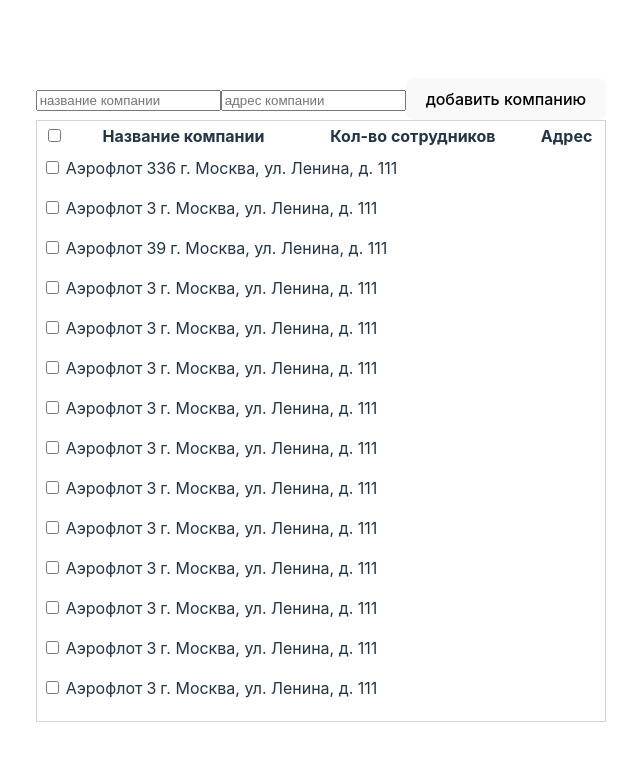
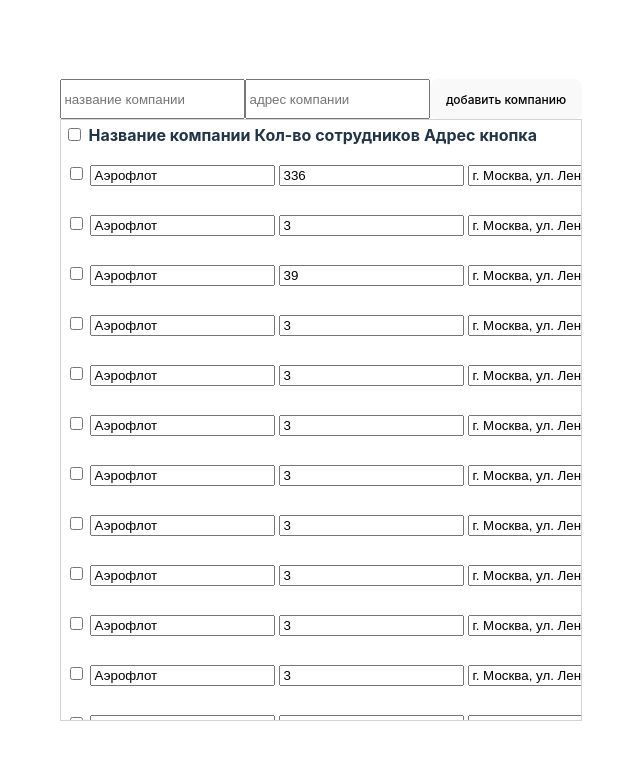
Before and after one commit to detkovvv/companies_table, a React (Vite) app: page / in a window 1280 px wide. Shown: the top 760 px of the page, without its empty margins (319-959 px from the left). Built offline with nearby package versions, Linux system fonts and the light colour scheme.

Commit message:
add form

```diff
--- a/src/components/CommonTable/CommonTable.tsx
+++ b/src/components/CommonTable/CommonTable.tsx
@@ -23,42 +23,43 @@
     const onChooseEmployee = (value: string[]) => setEmployeeList(value);
 
     const handleRemoveCompany = () => {
-        dispatch(removeCompany(companyList))
+        dispatch(removeCompany(companyList));
         setCompanyList([]);
     };
 
     const handleRemoveEmployee = () => {
-        dispatch(removeEmployee(employeeList))
+        dispatch(removeEmployee(employeeList));
         setEmployeeList([]);
     };
 
-    if(isLoading){
-        return(
-            <div style={{display: 'flex'}}>...isLoading</div>
-        )
+    if (isLoading) {
+        return (
+            <div style={{ display: 'flex' }}>...isLoading</div>
+        );
     }
 
     return (
         <div style={{ display: 'flex', justifyContent: 'flex-start', alignItems: 'start' }}>
-            <CompanyTable data={data} onChoose={onChooseCompany} />
-            <EmployeesTable
-                currentCompany={companyList}
-                data={data}
-                onChoose={onChooseEmployee}
-            />
             <div>
                 {!!companyList.length && (
                     <button onClick={handleRemoveCompany}>
                         Удалить: ({companyList.length}) компанию(и)
                     </button>
                 )}
+                <CompanyTable data={data} onChoose={onChooseCompany} />
+            </div>
+            <div>
                 {!!employeeList.length && (
                     <button onClick={handleRemoveEmployee}>
                         Удалить: ({employeeList.length}) сотрудника(ов)
                     </button>
                 )}
+                <EmployeesTable
+                    currentCompany={companyList}
+                    data={data}
+                    onChoose={onChooseEmployee}
+                />
             </div>
-
         </div>
     );
 };
--- a/src/components/Forms/CompanyForm.tsx
+++ b/src/components/Forms/CompanyForm.tsx
@@ -26,10 +26,10 @@
     }
 
     return (
-        <form onSubmit={handleAddNewCompany}>
+        <form onSubmit={handleAddNewCompany} style={{display:'flex',height: '40px'}}>
             <input onChange={handleChangeName} placeholder='название компании' required type='text' value={name} />
             <input onChange={handleChangeAddress} placeholder='адрес компании' required type='text' value={address} />
-            <button type='submit'>добавить компанию</button>
+            <button style={{fontSize:'12px'}} type='submit'>добавить компанию</button>
         </form>
     )
 };
--- a/src/components/Forms/EmployeeForm.tsx
+++ b/src/components/Forms/EmployeeForm.tsx
@@ -26,11 +26,11 @@
     }
 
     return (
-        <form onSubmit={handleAddEmployee}>
+        <form onSubmit={handleAddEmployee} style={{display:'flex', height: '40px'}}>
             <input onChange={handleChangeSurname} placeholder='фамилия' required type='text' value={surname} />
             <input onChange={handleChangeName} placeholder='имя' required type='text' value={name} />
             <input onChange={handleChangePosition} placeholder='должность' required type='text' value={position} />
-            <button type='submit'>добавить сотрудника</button>
+            <button style={{fontSize:'12px'}} type='submit'>добавить сотрудника</button>
         </form>
     )
 };
--- a/src/components/Table/Table.tsx
+++ b/src/components/Table/Table.tsx
@@ -30,7 +30,7 @@
 
     const scrollElementRef = useRef<HTMLDivElement>(null);
     const containerHeight = 600;
-    const itemHeight = 40;
+    const itemHeight = 50;
 
     const { virtualItems, totalHeight } = useFixedSizeList({
         itemHeight: itemHeight,
@@ -43,7 +43,7 @@
         <div ref={scrollElementRef}
              style={{ height: containerHeight, overflow: 'auto', border: '1px solid lightgrey' }}>
             <div style={{ height: totalHeight }}>
-                <table style={{ width: '100%' }}>
+                <table>
                     <thead>
                     {withAction && (
                         <th>
@@ -57,8 +57,10 @@
                     {sortedHead.map((i) => (
                         <th key={i.key}>{i.title}</th>
                     ))}
+                    <th>
+                        кнопка
+                    </th>
                     </thead>
-                    <div />
                     <tbody style={{ position: 'relative' }}>
                     {virtualItems.map((virtualItem, ind) => {
                         const item = body[virtualItem.index]!;
@@ -79,8 +81,11 @@
                                     </td>
                                 )}
                                 {order.map((key) => (
-                                    <td key={key}>{body[ind][key]}</td>
+                                    <td key={key}><input value={body[ind][key]} /></td>
                                 ))}
+                                <td>
+                                    <button>изменить</button>
+                                </td>
                             </tr>
                         );
                     })}
```
